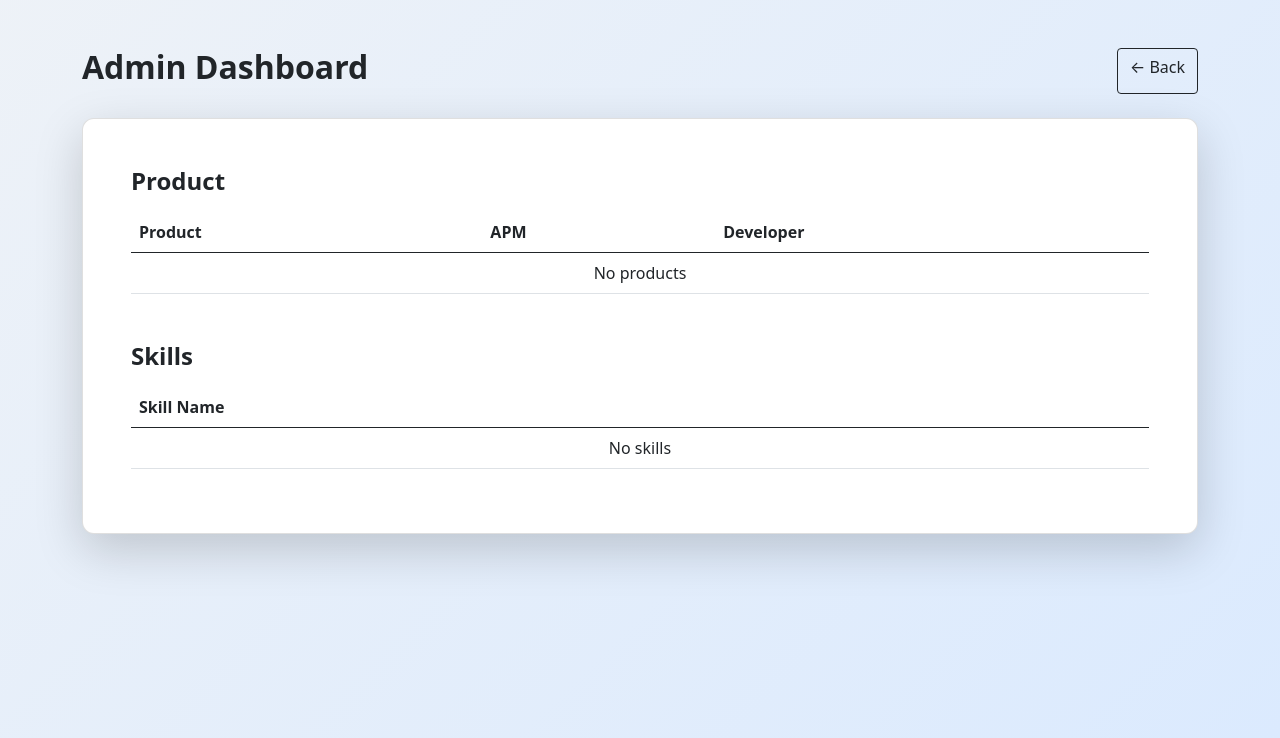
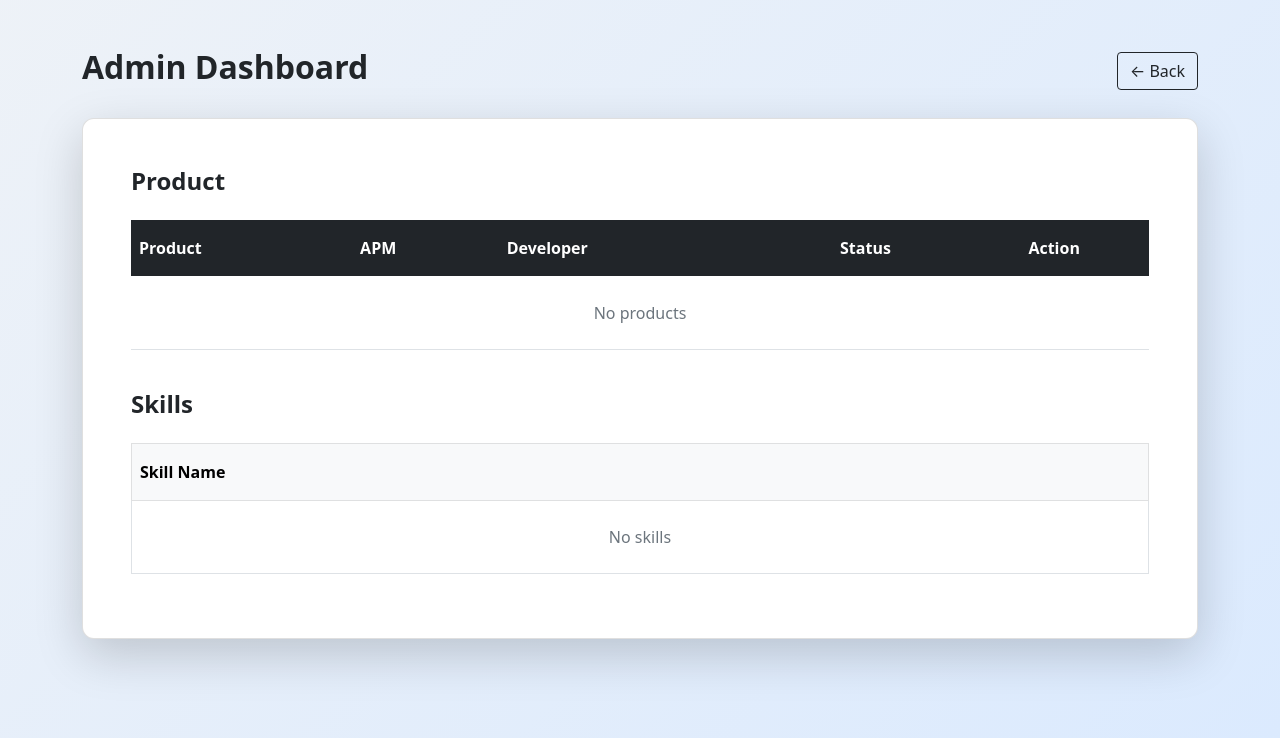
Before and after one commit to wtwinds/InternTrack, a Flask app: a page that uses templates/admin_user_detail.html in a window 1280 px wide. Shown: the part 62-800 px from the top of the page. Run offline with Flask 3, Linux system fonts and the light colour scheme; the visitor is signed in with stand-in values (Sample User, id 1); data that the repository does not hold is empty.

Commit message:
Intern new commit

```diff
--- a/app.py
+++ b/app.py
@@ -1,6 +1,7 @@
 from flask import Flask, render_template, flash, request, redirect, session
 from pymongo import MongoClient
 from config import Config
+from bson.objectid import ObjectId
 
 app=Flask(__name__)
 app.secret_key=Config.SECRET_KEY
@@ -67,7 +68,8 @@ def save_product():
         "product_name":product_name,
         "apm": apm,
         "developer": developer,
-        "created_by":session.get("user")
+        "created_by":session.get("user"),
+        "status": "pending"
     })
     return redirect("/employee")
 
@@ -114,6 +116,29 @@ def admin_dashboard():
 
     return render_template("admin_dashboard.html", users=all_users)
 
+#----Approve------------------
+@app.route("/approve-product/<id>")
+def approve_product(id):
+    if session.get("role") != "admin":
+        return redirect("/")
+
+    products.update_one(
+        {"_id": ObjectId(id)},
+        {"$set": {"status": "approved"}}
+    )
+    return redirect(request.referrer or "/admin")
+
+#----Reject---------------------------
+@app.route("/reject-product/<id>")
+def reject_product(id):
+    if session.get("role") != "admin":
+        return redirect("/")
+
+    products.update_one(
+        {"_id": ObjectId(id)},
+        {"$set": {"status": "rejected"}}
+    )
+    return redirect(request.referrer or "/admin")
 
 #-----Employee Detail (NEW PAGE)------
 @app.route("/admin/user/<name>")
--- a/templates/admin_user_detail.html
+++ b/templates/admin_user_detail.html
@@ -1,60 +1,101 @@
 {% extends "base.html" %}
 {% block content %}
 
-<div class="d-flex justify-content-between mb-4">
-    <h2 class="fw-bold">Admin Dashboard</h2>
+<div class="d-flex justify-content-between align-items-center mb-4 flex-wrap">
+    <h2 class="fw-bold mb-2">Admin Dashboard</h2>
     <a href="/admin" class="btn btn-outline-dark">← Back</a>
 </div>
 
-<div class="card shadow-lg p-5">
+<div class="card shadow-lg p-4 p-md-5">
 
     <!-- PRODUCTS -->
-    <h4 class="mb-3 fw-bold">Product</h4>
+    <h4 class="mb-4 fw-bold">Product</h4>
 
-    <table class="table mb-5">
-        <thead>
+    <div class="table-responsive"> <!-- 🔥 MOBILE SUPPORT -->
+        <table class="table table-hover align-middle">
+            <thead class="table-dark">
                 <tr>
-                <th>Product</th>
-                <th>APM</th>
-                <th>Developer</th>
+                    <th class="py-3">Product</th>
+                    <th class="py-3">APM</th>
+                    <th class="py-3">Developer</th>
+                    <th class="py-3 text-center">Status</th>
+                    <th class="py-3 text-center">Action</th>
                 </tr>
             </thead>
+
             <tbody>
                 {% for p in products %}
                 <tr>
-                <td>{{ p.product_name }}</td>
-                <td>{{ p.apm }}</td>
-                <td>{{ p.developer }}</td>
+                    <td class="py-3 fw-semibold">{{ p.product_name }}</td>
+                    <td class="py-3">{{ p.apm }}</td>
+                    <td class="py-3">{{ p.developer }}</td>
+
+                    <!-- STATUS -->
+                    <td class="py-3 text-center">
+                        {% if p.status == "approved" %}
+                        <span class="badge bg-success px-3 py-2">
+                            <i class="bi bi-check-circle-fill"></i> Approved
+                        </span>
+                        {% elif p.status == "rejected" %}
+                        <span class="badge bg-danger px-3 py-2">
+                            <i class="bi bi-x-circle-fill"></i> Rejected
+                        </span>
+                        {% else %}
+                        <span class="badge bg-warning text-dark px-3 py-2">
+                            <i class="bi bi-hourglass-split"></i> Pending
+                        </span>
+                        {% endif %}
+                    </td>
+
+                    <!-- ACTION -->
+                    <td class="py-3 text-center">
+                        <div class="d-flex justify-content-center gap-2 flex-wrap">
+                            <a href="/approve-product/{{ p._id }}" class="btn btn-success btn-sm px-3">
+                                <i class="bi bi-check-lg"></i>
+                            </a>
+
+                            <a href="/reject-product/{{ p._id }}" class="btn btn-danger btn-sm px-3">
+                                <i class="bi bi-x-lg"></i>
+                            </a>
+                        </div>
+                    </td>
                 </tr>
+
                 {% else %}
                 <tr>
-                <td colspan="3" class="text-center">No products</td>
+                    <td colspan="5" class="text-center py-4 text-muted">
+                        No products
+                    </td>
                 </tr>
                 {% endfor %}
             </tbody>
         </table>
+    </div>
 
     <!-- SKILLS -->
-    <h4 class="fw-bold mb-3">Skills</h4>
+    <h4 class="fw-bold mb-4 mt-4">Skills</h4>
 
-    <table class="table">
-        <thead>
+    <div class="table-responsive">
+        <table class="table table-bordered align-middle">
+            <thead class="table-light">
                 <tr>
-                <th>Skill Name</th>
+                    <th class="py-3">Skill Name</th>
                 </tr>
             </thead>
+
             <tbody>
                 {% for s in skills %}
                 <tr>
-                <td>{{ s.skill }}</td>
+                    <td class="py-3">{{ s.skill }}</td>
                 </tr>
                 {% else %}
                 <tr>
-                <td class="text-center">No skills</td>
+                    <td class="text-center py-4 text-muted">No skills</td>
                 </tr>
                 {% endfor %}
             </tbody>
         </table>
+    </div>
 
 </div>
 
```
Also changed, not shown: templates/all_data.html (+20 -1 lines). Lines whose indentation alone changed are shown as unchanged.
